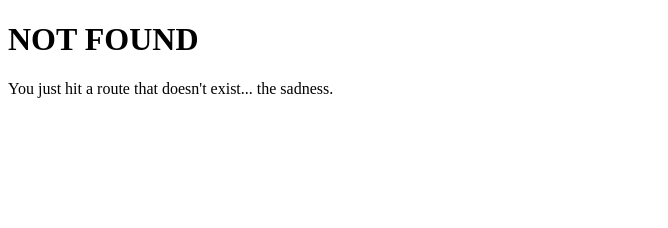
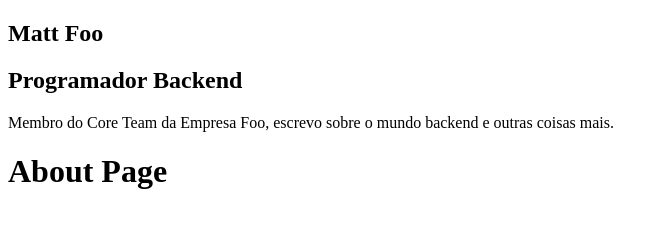
Before and after one commit to maxassis/blog-pessoal, a Gatsby site: page /about in a window 1280 px wide. Before the commit this address had no page. Shown: the whole page, without its empty margins (0-668 px from the left). Built offline with nearby package versions, Linux system fonts and the light colour scheme; Gatsby itself is replaced by a stand-in of ours.

Commit message:
concluida a seção 2

```diff
--- /dev/null
+++ b/src/components/Profile/index.js
@@ -0,0 +1,14 @@
+import React from "react"
+
+const Profile = () => (
+  <div className="Profile-wrapper">
+    <h1>Matt Foo</h1>
+    <h2>Programador Backend</h2>
+    <p>
+      Membro do Core Team da Empresa Foo, escrevo sobre o mundo backend e outras
+      coisas mais.
+    </p>
+  </div>
+)
+
+export default Profile
--- a/src/components/layout.js
+++ b/src/components/layout.js
@@ -1,11 +1,17 @@
 import React from "react"
 import PropTypes from "prop-types"
+import Profile from "./Profile"
 
 
 const Layout = ({ children }) => {
 
   return (
+        <>
+        <aside>
+          <Profile />
+        </aside>
         <main>{children}</main>
+      </>
   )
 }
 
--- /dev/null
+++ b/src/pages/about.js
@@ -0,0 +1,15 @@
+import React from 'react'
+
+import Layout from "../components/layout"
+import SEO from "../components/seo"
+
+const AboutPage = () => (
+    <Layout>
+    <SEO title="About" />
+
+  <h1>About Page</h1>
+
+    </Layout>
+)
+
+export default AboutPage
--- a/src/pages/index.js
+++ b/src/pages/index.js
@@ -8,6 +8,7 @@
   <Layout>
     <SEO title="Home" />
     <h1>Max Blog</h1>
+
   </Layout>
 )
 
```
